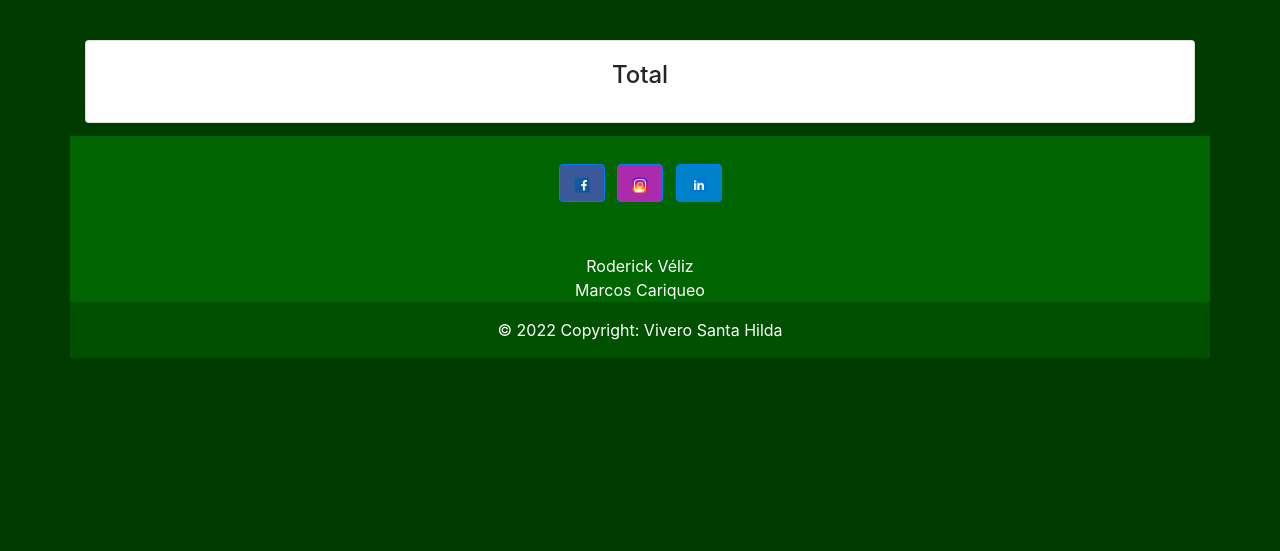
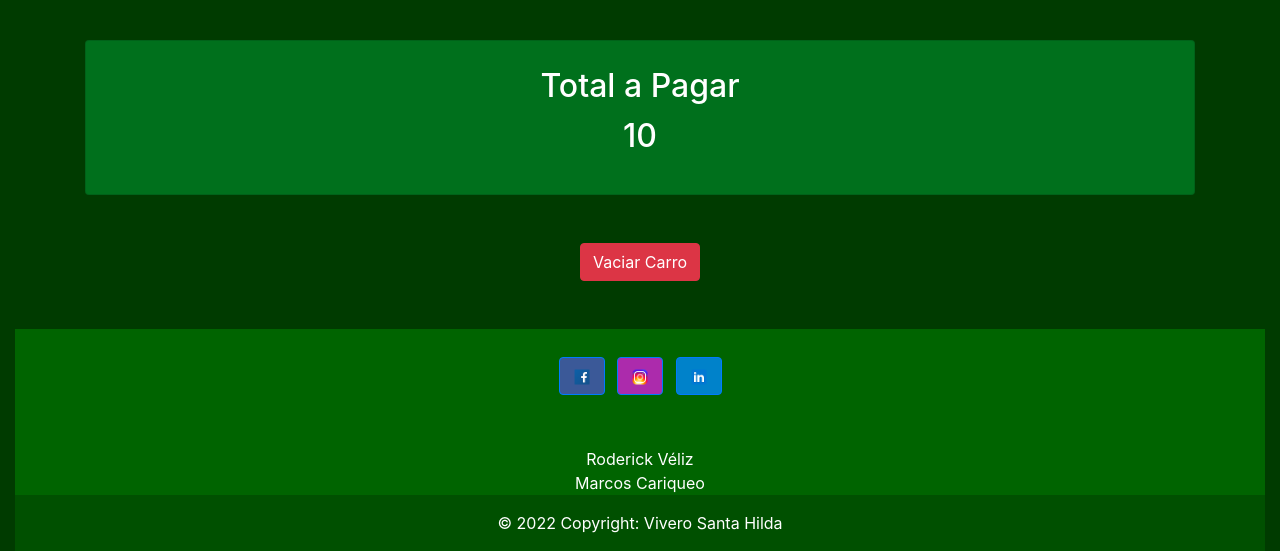
Before and after one commit to RoderickVel/ET_Vivero_CariqueoVeliz_010V, a Django app: template ETStaHildaDjango/HildaApp/templates/cart_detail.html in a window 1280 px wide. Shown: the part 1472-2023 px from the top of the page. Before the commit the page ends 1830 px from the top, so only its background shows below. Run offline with Django 4.2, Linux system fonts and the light colour scheme; a user stored in the database is signed in; tables that the repository leaves empty hold one stand-in row (values such as "Sample post"); the template is opened without the code that fills it: most values are stand-ins (such as "Sample title", 1, 10 or a date in 2020); parts of the project's set-up code (start-up, migrations or seed data) failed here and were passed over; some libraries are stand-ins or nearby versions.

Commit message:
Avance carro de compras total, falta pag compras

```diff
--- a/ETStaHildaDjango/HildaApp/templates/cart_detail.html
+++ b/ETStaHildaDjango/HildaApp/templates/cart_detail.html
@@ -55,12 +55,12 @@
 
     function Mover(obj)
     {
-        obj.style.background="lightgreen";
+        obj.style.background="#3b5998";
     }
 
     function MoverFuera(obj)
     {
-        obj.style.background= "white";
+        obj.style.background= "rgb(0, 112, 28)";
     }
   </script>
 
@@ -208,15 +208,15 @@
     <div class="container">
         <div class="row">
           <div class="col-md">
-              <div class="card text-center">
-                <div onmouseover="Mover(this)" onmouseout="MoverFuera(this)" class="card-body">
-                  <h4 class="card-title">Total</h4>
-                  {% for key,total in request.session.cart.items %}
-                    {{ total.price|add:total.price }}
-                  {% endfor %}
-                </div>
+            <a class="btn btn-primary card text-center" style="background-color:rgb(0, 112, 28)">
+              <div onmouseover="Mover(this)" onmouseout="MoverFuera(this)" class="card-body">
+                  <h2 class="card-title">Total a Pagar</h2>
+                  <h2 class="card-title">{{ cart_total_amount }}</h2>
               </div>
-            </div>
+            </a>
+          </div>
+        </div>
+      </div>
     {% else %}
           <div class="container-fluid">
             <h1 style="text-align:center">Para ver su carro, debe iniciar sesión</h1>
@@ -224,6 +224,9 @@
           <div style="text-align:center"><a href="{% url 'index' %}" class="btn btn-success">Home</a></div>
     {% endif %}
     <br><br>
+    <div style="text-align:center">
+      <a href="{% url 'cart_clear' %}" class="btn btn-danger">Vaciar Carro</a>
+    </div>
 <!--Footer-->
   <br>
   <br>
```
